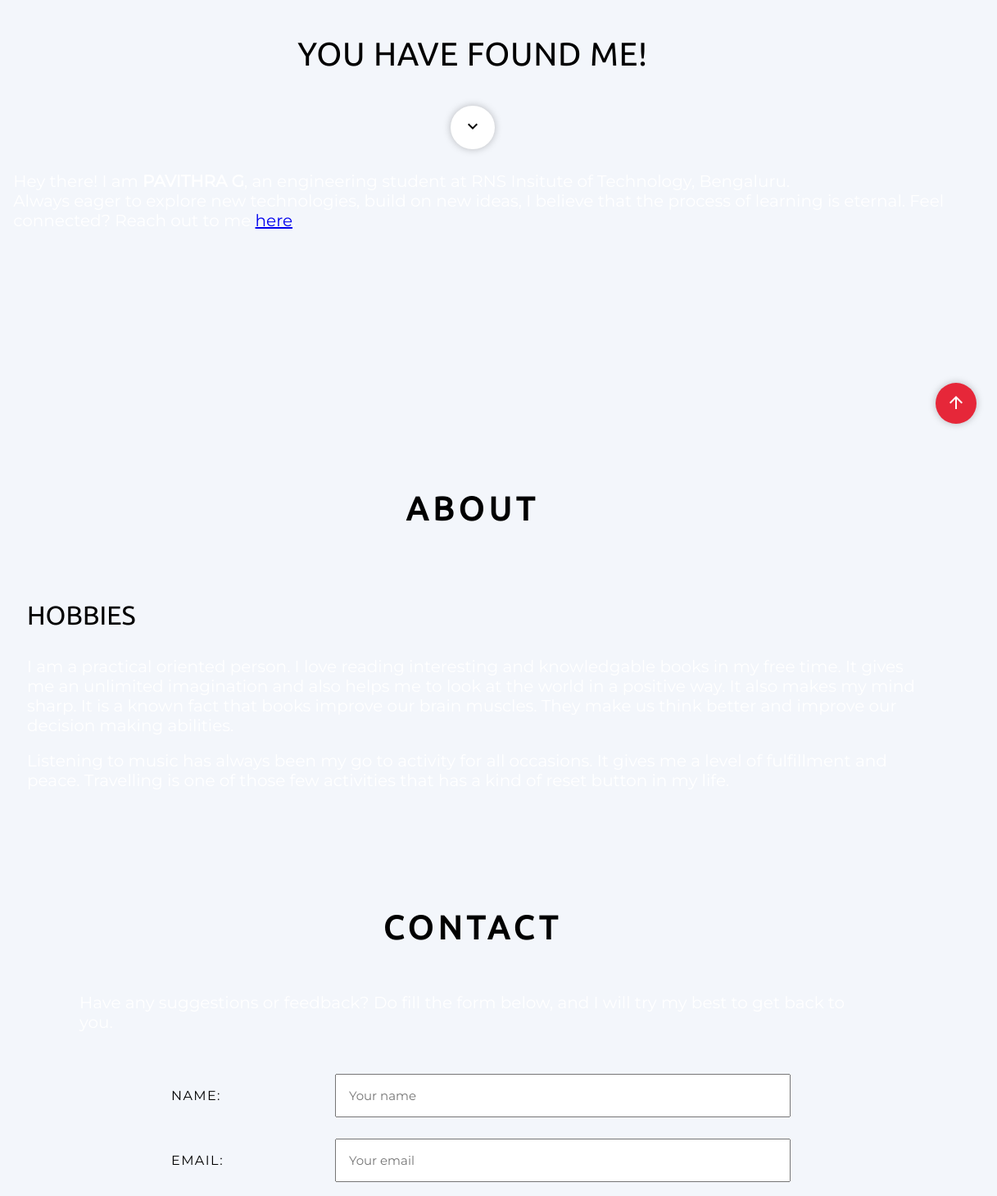
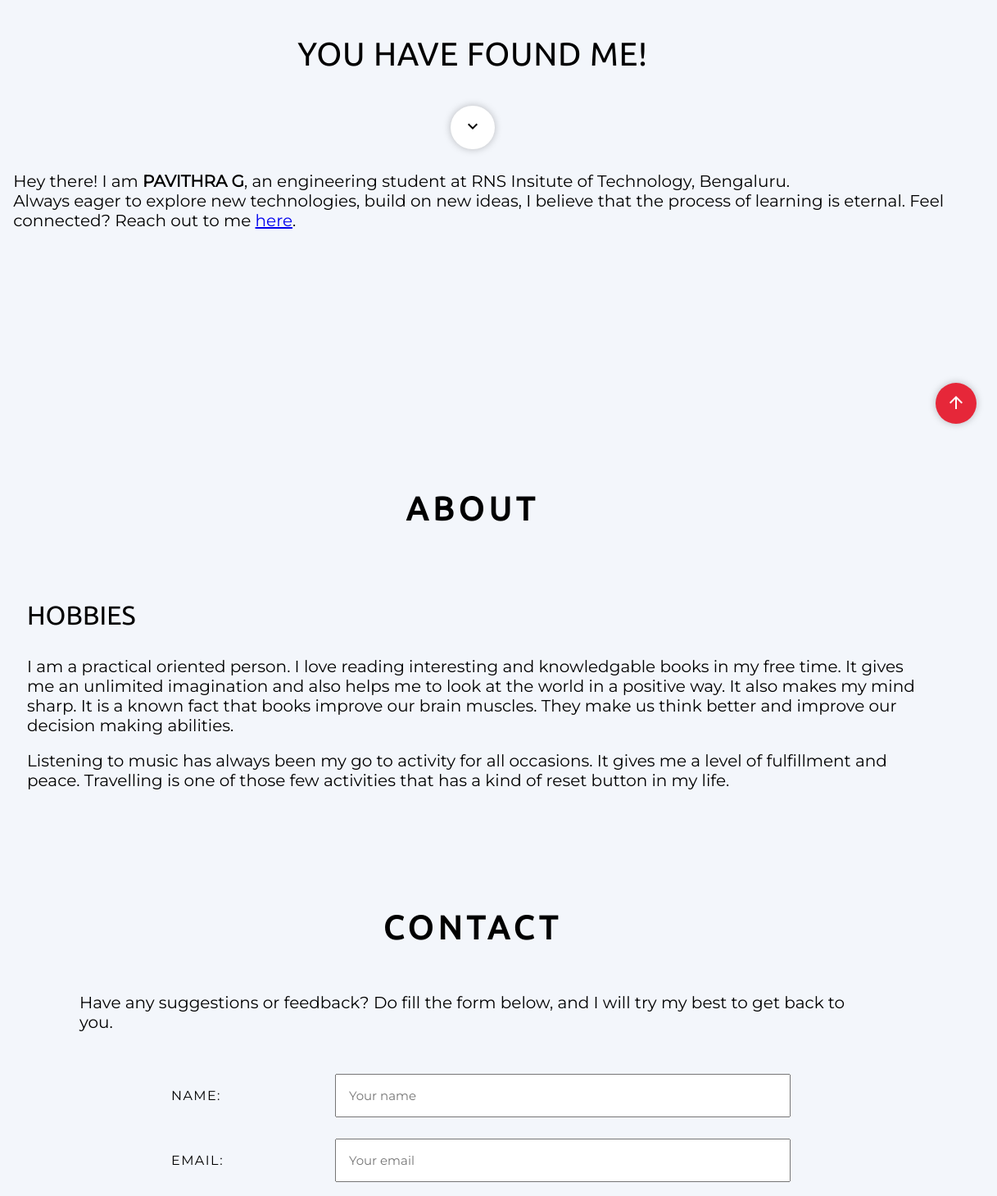
Before and after one commit to pavi-codes/pavi-codes.github.io, a plain HTML site: page index.html in a window 1280 px wide. Shown: the part 258-1717 px from the top of the page at 82% size, 63-1280 px from the left. Drawn offline with Linux system fonts and the light colour scheme; a script that the page names is missing.

Commit message:
Update index.html

```diff
--- a/index.html
+++ b/index.html
@@ -59,10 +59,10 @@
 
 			<div id="home-summary">
 				<p>
-					<p style="color:white">
+					<p style="color:black">
 					Hey there! I am <strong>PAVITHRA G</strong>, an engineering student at RNS Insitute of Technology, Bengaluru.
 				</p></p>
-				<p><p style="color:white">
+				<p><p style="color:black">
 					Always eager to explore new technologies, build on new ideas, I believe that the process of learning is eternal.
 					Feel connected? Reach out to me <a href="#Contact">here</a>.
 				</p></p>
@@ -84,13 +84,13 @@
 			<div class="content-child">
 				<!-- add  meditation, reading -->
 				<h3> Hobbies</h3>
-				<p><p style="color: white;">
+				<p><p style="color: black;">
 					I am a practical oriented person. I love reading interesting and knowledgable books in my free time. It gives me an unlimited imagination and also helps me to look at the world in a positive way. It also makes my mind sharp. It is a known fact that books improve our brain muscles. They make us think better and improve our decision making abilities.
 					<!-- BEACH WO /WAVES PIC / CYCLING PIC -->
 					</p>
 				</p>
 				<br>
-				<p><p style="color:white;">
+				<p><p style="color:black;">
 				    Listening to music has always been my go to activity for all occasions. It gives me a level of fulfillment and peace. Travelling is one of those few activities that has a kind of reset button in my life.				<!-- RED JERSEY/SWIMMING POOL PIC -->
 				</p></p>
 				<br>
@@ -120,7 +120,7 @@
 			<h2> Contact </h2>
 		</div>
 		<div class="content-child">
-			<p><p style="color:white;">Have any suggestions or feedback? Do fill the form below, and I will try my best to get back to you.</p>
+			<p><p style="color:black;">Have any suggestions or feedback? Do fill the form below, and I will try my best to get back to you.</p>
 			</p>
 		</div>
 		<div class="form-container">
```
